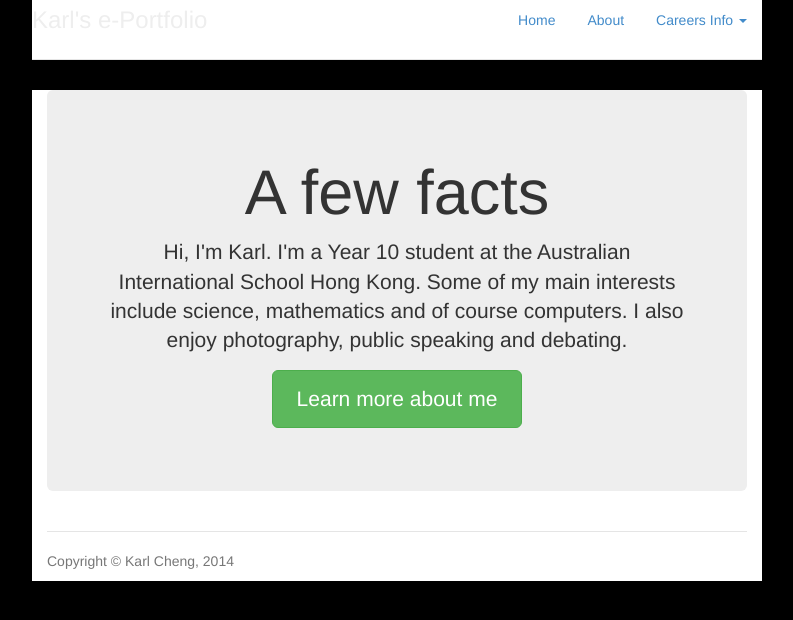
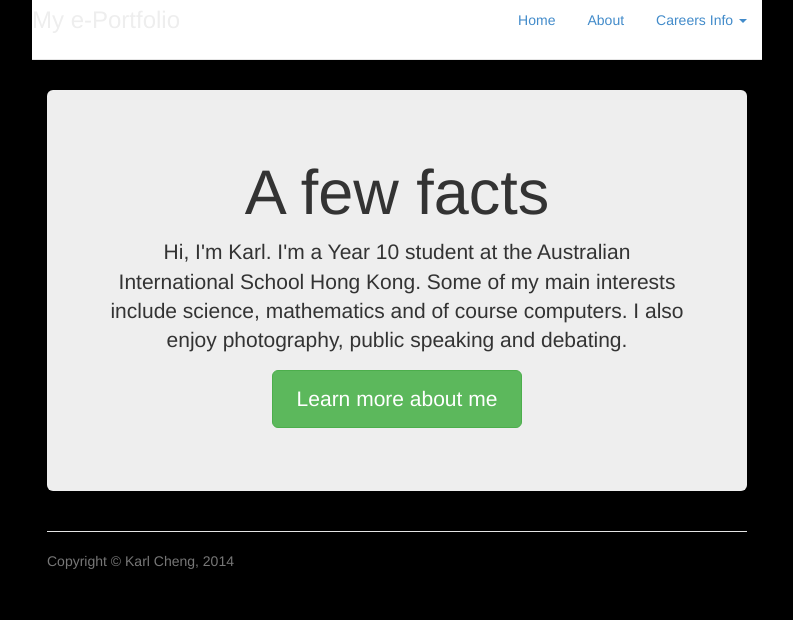
Before and after one commit to Qantas94Heavy/qantas94heavy.github.io, a Jekyll site: the page built from index.md, in a window 1280 px wide. Shown: the top 620 px of the page, without its empty margins (243-1036 px from the left). Built offline with Jekyll 4.4.1, drawn with Linux system fonts in a browser that asks for light colours.

Commit message:
Fix a few things

```diff
--- a/_layouts/default.html
+++ b/_layouts/default.html
@@ -42,7 +42,7 @@
 			{% endfor %}
       </ul>
 
-      <h3 class="text-muted">Karl's e-Portfolio</h3>
+      <h3 class="text-muted">My e-Portfolio</h3>
     </div>
 
 
--- a/css/jumbotron-narrow.css
+++ b/css/jumbotron-narrow.css
@@ -7,7 +7,10 @@
 
 /* stop background colour infecting container */
 .container {
-  margin-top: 00px;
+  margin-top: 0;
+}
+
+.white {
   background-color: #FFF;
 }
 
```
Lines whose indentation alone changed are shown as unchanged.
